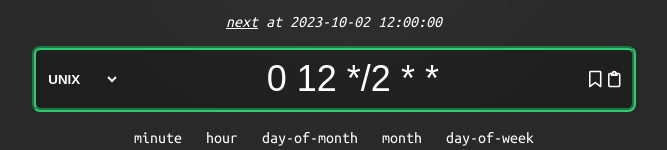
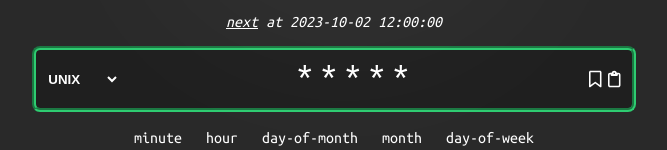
Before and after one commit to daniel-melanson/cron.melanson.dev, a Vue app: page / in a window 1280 px wide. Shown: the part 186-336 px from the top of the page, without its empty margins (306-973 px from the left). Built offline with nearby package versions, Linux system fonts and the light colour scheme.

Commit message:
feat: syntax defaults

```diff
--- a/src/components/Main.vue
+++ b/src/components/Main.vue
@@ -14,7 +14,7 @@ import {
 import CronForm from "./CronForm.vue";
 
 const syntax = ref<CronSyntax>(SYNTAX_LIST[0]);
-const expression = ref("0 12 */2 * *");
+const expression = computed(() => syntax.value.default);
 const isBookmarked = ref(
   checkBookmarkMembership(syntax.value.type, expression.value)
 );
--- a/src/cron.ts
+++ b/src/cron.ts
@@ -94,6 +94,7 @@ class InvalidCronExpression extends Error {
 export interface CronSyntax {
   type: CronSyntaxType;
   description: string;
+  default: string;
   pattern: RegExp;
   fields: CronField[];
   describe: (
@@ -106,10 +107,17 @@ class CronSyntaxBuilder {
   private type: CronSyntaxType;
   private description: string;
   private fields: CronField[] = [];
+  private default: string = "";
 
   constructor(type: CronSyntaxType, description: string) {
     this.type = type;
     this.description = description;
+  }
+
+  setDefault(expression: string): this {
+    this.default = expression;
+
+    return this;
   }
 
   addField(
@@ -132,6 +140,7 @@ class CronSyntaxBuilder {
     return {
       type: this.type,
       description: this.description,
+      default: this.default,
       pattern: new RegExp(
         "^" +
           this.fields
@@ -174,7 +183,7 @@ class CronSyntaxBuilder {
         const invalidFieldIndices = getInvalidFieldIndices();
         if (
           invalidFieldIndices.length > 0 ||
-          partitions.length > this.fields.length
+          partitions.length !== this.fields.length
         )
           return {
             success: false,
@@ -214,6 +223,7 @@ export function partitionExpression(expression: string): string[] {
 
 export const SYNTAX_LIST = [
   new CronSyntaxBuilder(CronSyntaxType.UNIX, "Unix/Linux specification.")
+    .setDefault("* * * * *")
     .addField("minute", /[0-5]?\d/)
     .addField("hour", oneOf(/[01]?\d/, /2[0-3]/))
     .addField("day-of-month", oneOf(/[0-2]?\d/, /3[01]/))
@@ -228,6 +238,7 @@ export const SYNTAX_LIST = [
     .addField("day-of-week", oneOf(/[0-7]/, /MON|TUE|WED|THU|FRI|SAT|SUN/))
     .build(),
   new CronSyntaxBuilder(CronSyntaxType.AWS, "AWS Lambda cron.")
+    .setDefault("* * * * * *")
     .addField("minute", /[0-5]?\d/)
     .addField("hour", oneOf(/[01]?\d/, /2[0-3]/))
     .addField("day-of-month", oneOf(/[0-2]?\d/, /3[01]/))
@@ -243,6 +254,8 @@ export const SYNTAX_LIST = [
     .addField("year", oneOf(/19[7-9]\d/, /2[01]\d\d/))
     .build(),
   new CronSyntaxBuilder(CronSyntaxType.QUARTZ, "Quarts scheduler cron.")
+    .setDefault("* * * * * * *")
+    .addField("second", /[0-5]?\d/)
     .addField("minute", /[0-5]?\d/)
     .addField("hour", oneOf(/[01]?\d/, /2[0-3]/))
     .addField("day-of-month", oneOf(/[0-2]?\d/, /3[01]/))
@@ -255,5 +268,6 @@ export const SYNTAX_LIST = [
       )
     )
     .addField("day-of-week", oneOf(/[0-7]/, /MON|TUE|WED|THU|FRI|SAT|SUN/))
+    .addField("year", oneOf(/19[7-9]\d/, /2[01]\d\d/))
     .build(),
 ] satisfies CronSyntax[];
```
